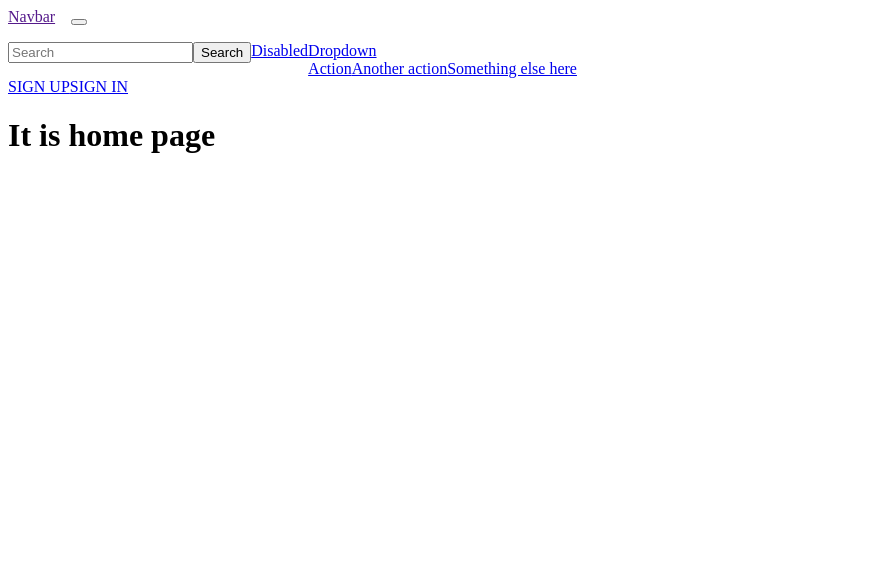
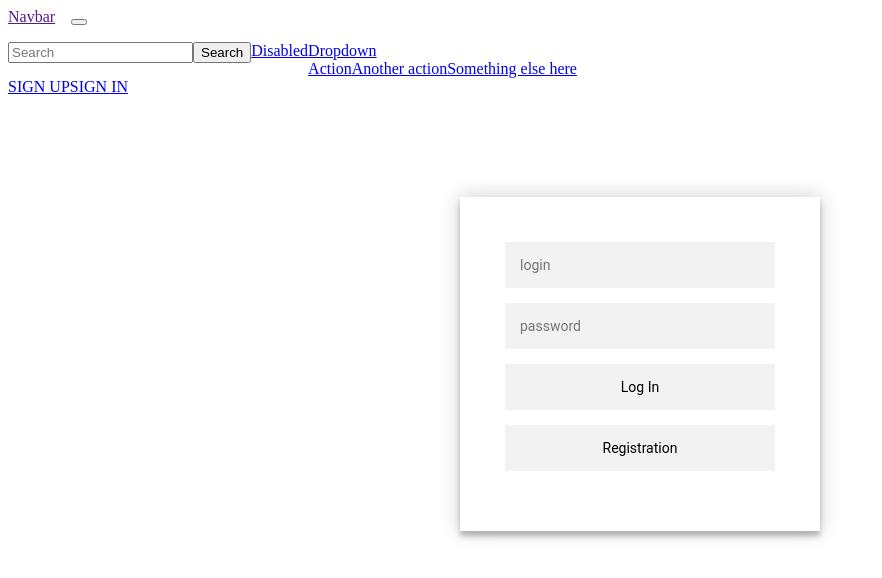
Before and after one commit to SolukAndrian/chatbot-client2, an Angular app: page /home in a window 1280 px wide. Shown: the top 578 px of the page, without its empty margins (0-882 px from the left). Built offline with nearby package versions, Linux system fonts and the light colour scheme.

Commit message:
Updated home page.

```diff
--- a/src/app/page/home/home.component.css
+++ b/src/app/page/home/home.component.css
@@ -1,6 +1,30 @@
-.product{
-  width: 15%;
-  background-color: darkgrey;
-  float: left;
-  margin: 5px;
+.login-page {
+  width: 360px;
+  padding: 8% 0 0;
+  margin: auto;
 }
+.form {
+  position: relative;
+  z-index: 1;
+  background: #FFFFFF;
+  max-width: 360px;
+  margin: 0 auto 100px;
+  padding: 45px;
+  text-align: center;
+  box-shadow: 0 0 20px 0 rgba(0, 0, 0, 0.2), 0 5px 5px 0 rgba(0, 0, 0, 0.24);
+}
+.form input {
+  font-family: "Roboto", sans-serif;
+  outline: 0;
+  background: #f2f2f2;
+  width: 100%;
+  border: 0;
+  margin: 0 0 15px;
+  padding: 15px;
+  box-sizing: border-box;
+  font-size: 14px;
+}
+
+input[type="submit"]:hover {
+  cursor:pointer;
+}
--- a/src/app/page/home/home.component.html
+++ b/src/app/page/home/home.component.html
@@ -1 +1,12 @@
-<h1>It is home page</h1>
+<div class="login-page">
+  <div class="form">
+    <form ngNativeValidate class="login-form" method="post">
+      <input type="text" placeholder="login" name="login" required/>
+      <input type="password" placeholder="password" name="password" required/>
+      <input type="submit" value="Log In" name="getit"/>
+    </form>
+    <form class="login-form" method="post">
+      <input type="submit" value="Registration" name="register" [routerLink]="['/registration']"/>
+    </form>
+  </div>
+</div>
--- a/src/app/page/home/home.component.ts
+++ b/src/app/page/home/home.component.ts
@@ -1,5 +1,5 @@
 import {Component, OnInit} from '@angular/core';
-import {HomeService} from "./home.service";
+import {HomeService} from './home.service';
 
 
 @Component({
--- a/src/app/page/home/home.module.ts
+++ b/src/app/page/home/home.module.ts
@@ -1,4 +1,3 @@
-
 import {NgModule} from '@angular/core';
 import {HomeComponent} from './home.component';
 import {HomeService} from './home.service';
```
